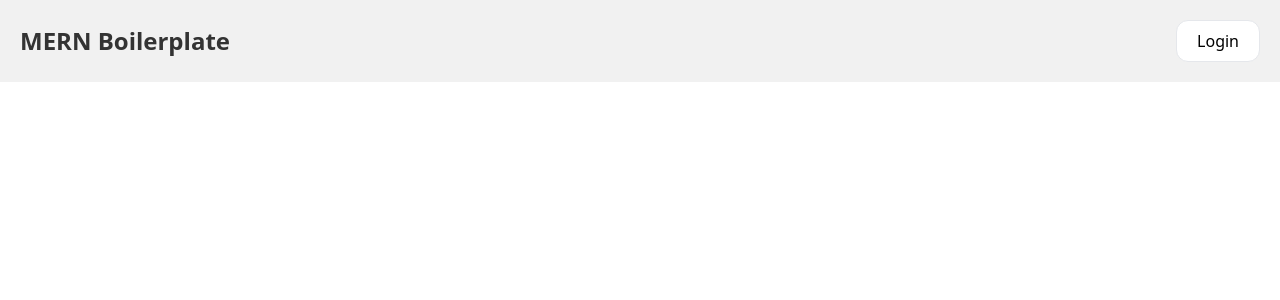
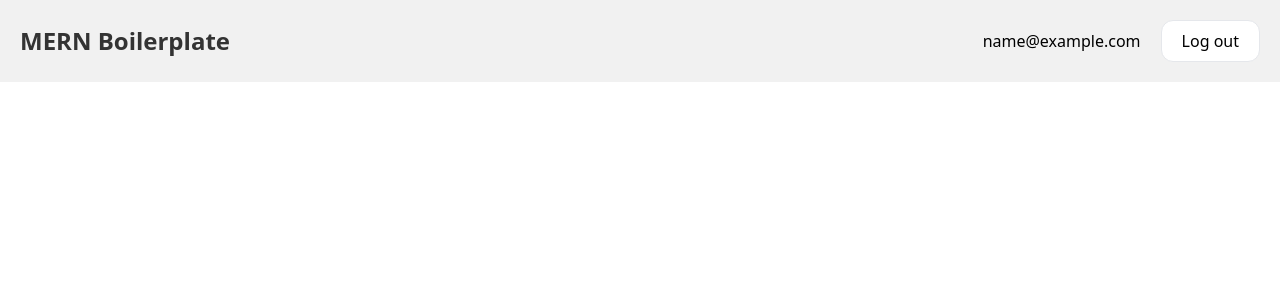
Before and after one commit to HoussemDodor/mern-boilerplate, a React (Create React App) app in the folder frontend/: page / in a window 1280 px wide. Shown: the top 300 px of the page. Built offline with nearby package versions, Linux system fonts and the light colour scheme; sample sign-in values are in the browser's storage.

Commit message:
Added logout and made navbar dynamic

```diff
--- a/frontend/src/components/Navbar.js
+++ b/frontend/src/components/Navbar.js
@@ -1,14 +1,28 @@
 import { Link } from "react-router-dom";
+import { useLogout } from "../hooks/useLogout";
+import { useAuthContext } from "../hooks/useAuthContext";
 
 const Navbar = () => {
+  const { logout } = useLogout();
+  const { user } = useAuthContext();
+
   return (
     <header className="bg-[#f1f1f1] max-w-[1400px] max-h-[100px] my-0 mx-auto px-5 py-5 flex items-center justify-between">
       <Link to="/" className="text-[#333] no-underline">
         <h1 className="text-2xl font-bold">MERN Boilerplate</h1>
       </Link>
       <nav>
-        <div className="flex align-middle">
-          <Link to="/login" className="py-2 px-5 bg-white border rounded-xl hover:scale-110 duration-300">Login</Link>
+        <div className="">
+          {user ? (<>
+          <span className="py-3 px-5">{user.email}</span>
+          <button className="py-2 px-5 bg-white border rounded-xl hover:scale-110 duration-300" onClick={logout}>Log out</button>
+          </>
+          ) : (
+            <>
+              <Link to="/login" className="py-2 px-5 bg-white border rounded-xl hover:scale-110 duration-300">Login</Link>
+            </>
+          )}
+
         </div>
       </nav>
     </header>
--- /dev/null
+++ b/frontend/src/hooks/useLogout.js
@@ -0,0 +1,12 @@
+import { useAuthContext } from "./useAuthContext"
+
+export const useLogout = () => {
+    const { dispatch: authDispatch } = useAuthContext();
+
+    const logout = () => {
+        localStorage.removeItem('user')
+        authDispatch({type: "LOGOUT"})
+    }
+
+    return {logout}
+}
```
